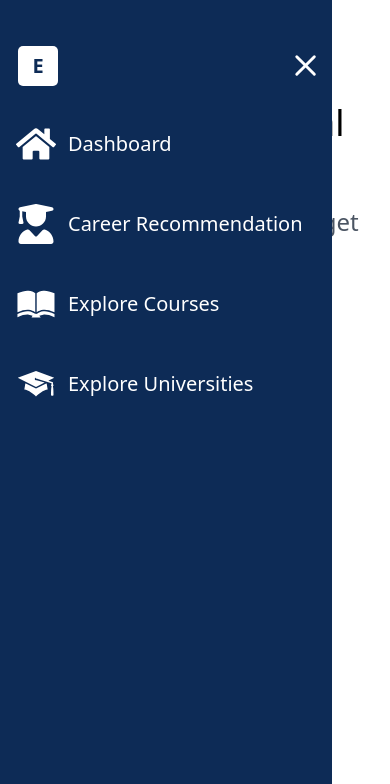
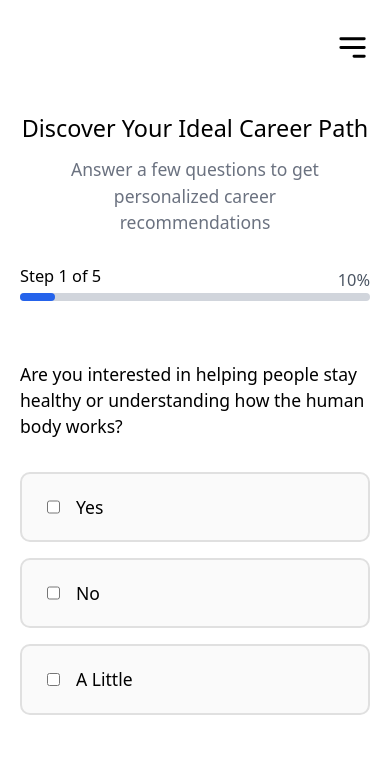
Before and after one commit to Chrismiweb/frontend-recommendation-system, a React (Vite) app: page /result in a window 390 px wide. Shown: the top 784 px of the page. Built offline with nearby package versions, Linux system fonts and the light colour scheme.

Commit message:
recommendation responsiveness

```diff
--- a/src/pages/Recommendation/Recommendation.jsx
+++ b/src/pages/Recommendation/Recommendation.jsx
@@ -1,13 +1,42 @@
-import React from 'react'
+import React, { useState } from 'react'
 import { Link } from 'react-router-dom'
+import Sidebar from '../../components/Sidebar';
+import { HiOutlineMenuAlt3 } from "react-icons/hi"
+
 
 function Recommendation() {
+   const [showSidebar, setShowSidebar] = useState(false)
+
+
+    //   handle display sidebar
+          const handleDisplaySidebar = () => {
+              setShowSidebar(true); // open sidebar
+          };
+
+          const handleCloseSidebar = () => {
+              setShowSidebar(false); // close sidebar
+          };
   return (
-    <div className='flex flex-col items-center gap-[25px] pt-[239px]'>
-        <h1 className='text-[32px]'>Discover Your Ideal Career Path</h1>
-        <p className='text-[#6B7280] text-[18px] text-center'>Take our 5-minute assessment to get personalized career recommendations based on your interests and strengths</p>
-        <Link to='/result' className='bg-[#2563EB] text-white px-[20px] text-[20px] py-[15px] rounded-[10px] cursor-pointer'>Begin Recommendation</Link>
-        <p className='text-[#6B7280] text-[15px] text-center'>No personal information required</p>
+    <div className='flex flex-col pt-[30px] gap-[20vh] lg:pt-[239px]'>
+        <div className='flex lg:hidden w-full justify-end'>
+            <div>
+                {!showSidebar && (
+                    <button onClick={handleDisplaySidebar} className='text-[9vw] md:text-[6vw]'>
+                    <HiOutlineMenuAlt3 />
+                    </button>
+                )}
+            </div>
+            {/* Mobile sidebar */}
+              {showSidebar && (
+                  <Sidebar onClose={handleCloseSidebar} />
+              )}
+        </div>
+        <div className='flex flex-col items-center gap-[25px] '>
+            <h1 className='md:text-[4vw] lg:text-[2vw] text-[6vw] text-center'>Discover Your Ideal Career Path</h1>
+            <p className='w-[90%] lg:w-[60%] text-[#6B7280] text-center md:text-[2.3vw] lg:text-[1.3vw] text-[4.5vw]'>Take our 5-minute assessment to get personalized career recommendations based on your interests and strengths</p>
+            <Link to='/result' className='bg-[#2563EB] text-white px-[20px] md:text-[2.1vw] lg:text-[1.1vw] text-[4.2vw] py-[15px] text-center rounded-[10px] cursor-pointer'>Begin Recommendation</Link>
+            <p className='text-[#6B7280] text-[15px] text-center'>No personal information required</p>
+        </div>
     </div>
   )
 }
--- a/src/pages/Recommendation/RecommendationPage.jsx
+++ b/src/pages/Recommendation/RecommendationPage.jsx
@@ -5,8 +5,10 @@ import Recommendation from './Recommendation'
 function RecommendationPage() {
   return (
     <div className='flex'>
-        <Sidebar/>
-        <main className='w-[95%] ml-auto'>
+        <div className='hidden lg:flex'>
+          <Sidebar />
+        </div>
+        <main className='w-full px-[30px] lg:px-0 lg:w-[95%] ml-auto'>
             <Recommendation/>
         </main>
     </div>
--- a/src/pages/Recommendation/Result.jsx
+++ b/src/pages/Recommendation/Result.jsx
@@ -8,8 +8,11 @@ import { ToastContainer, toast } from "react-toastify";
 import { GoPlus } from "react-icons/go";
 import { MdOutlineClose } from "react-icons/md";
 import { GrCloudUpload } from "react-icons/gr";
+import { HiOutlineMenuAlt3 } from "react-icons/hi"
+
 // import { SMTPClient } from 'emailjs';
 import { Spin } from 'antd';
+import Sidebar from "../../components/Sidebar";
 
 const categories = {
   "Health & Medicine": [
@@ -63,6 +66,18 @@ const Result = () => {
   const [sampleFile, setSampleFile] = useState(null);
   const [previewURL, setPreviewURL] = useState(null);
   const [loading, setLoading] = useState(false)
+  const [showSidebar, setShowSidebar] = useState(false)
+
+
+//   handle display sidebar
+    const handleDisplaySidebar = () => {
+        setShowSidebar(true); // open sidebar
+    };
+
+    const handleCloseSidebar = () => {
+        setShowSidebar(false); // close sidebar
+    };
+
   const [questionnaire, setQuestionnaire] = useState(() => {
     const q = {};
     for (let group in categories) {
@@ -137,14 +152,14 @@ const handlePrevQuestion = () => {
       const currentQuestion = allQuestions[currentQuestionIndex];
       return (
         <div key={currentQuestion.key}>
-          <label className="block mb-2 text-black mt-[60px] text-[24px]">{currentQuestion.label}</label>
+          <label className="block mb-2 text-black mt-[60px] md:text-[2.3vw] lg:text-[1.3vw] text-[4.5vw]">{currentQuestion.label}</label>
 
           {/* Mapped checkboxes */}
           <div className="w-full h-[100px] gap-[16px] mt-[32px] flex flex-col">
             {options.map((option) => (
               <div
                 key={option.value}
-                className="flex gap-[16px] py-[25px] px-[25px] bg-[#FAFAFA] border-2 border-[#E0E0E0] rounded-[10px]"
+                className="flex gap-[16px] py-[20px] md:py-[25px] px-[25px] bg-[#FAFAFA] border-2 border-[#E0E0E0] rounded-[10px]"
               >
                 <input
                   type="checkbox"
@@ -153,7 +168,7 @@ const handlePrevQuestion = () => {
                   onChange={() => handleQuestionnaireChange(currentQuestion.group, currentQuestion.key, option.value)}
                   className="cursor-pointer"
                 />
-                <label htmlFor={`${option.value}-${currentQuestion.key}`} className="text-[24px] cursor-pointer">
+                <label htmlFor={`${option.value}-${currentQuestion.key}`} className="md:text-[2.3vw] lg:text-[1.3vw] text-[4.5vw] cursor-pointer">
                   {option.label}
                 </label>
               </div>
@@ -178,18 +193,33 @@ const handlePrevQuestion = () => {
   const progress = ((currentQuestionIndex + 1) / allQuestions.length) * 100;
 
   return (
-    <div className="w-[100%] flex flex-col justify-center items-center pt-[96px]">
+<div className="flex flex-col">
+    <div className='flex lg:hidden w-full pt-[30px] justify-end'>
+        <div>
+            {!showSidebar && (
+                <button onClick={handleDisplaySidebar} className='text-[9vw] md:text-[6vw]'>
+                <HiOutlineMenuAlt3 />
+                </button>
+            )}
+        </div>
+        {/* Mobile sidebar */}
+          {showSidebar && (
+              <Sidebar onClose={handleCloseSidebar} />
+          )}
+    </div>
+    <div className="w-[100%] flex flex-col justify-center items-center pt-[40px] lg:pt-[96px]">
       <ToastContainer />
-      <h1 className="text-[36px]">Discover Your Ideal Career Path</h1>
-      <p className="text-[24px] text-[#4B5563]">Answer a few questions to get personalized career recommendations</p>
+
+      <h1 className="md:text-[4vw] lg:text-[2vw] text-[6vw] mb-[10px] text-center">Discover Your Ideal Career Path</h1>
+      <p className="w-[90%] lg:w-[60%] text-[#6B7280] text-center md:text-[2.3vw] lg:text-[1.3vw] text-[4.5vw]">Answer a few questions to get personalized career recommendations</p>
 
 
       <div className="w-[100%] flex flex-col justify-center items-center mt-[25px]">
-          <div className="flex justify-between items-center w-[50%]">
-              <p>Step 1 of 5</p>
-              <p className="mt-2 text-lg text-[#4B5563">{Math.round(progress)}%</p>
+          <div className="flex justify-between items-center w-full md:w-[100%] lg:w-[50%]">
+              <p className="md:text-[2.3vw] lg:text-[1.1vw] text-[4.2vw]">Step 1 of 5</p>
+              <p className="mt-2 md:text-[2.3vw] lg:text-[1.1vw] text-[4.2vw] text-[#4B5563]">{Math.round(progress)}%</p>
           </div>
-          <div className="w-[50%] bg-gray-300 h-2 rounded-full">
+          <div className="w-full md:w-[100%] lg:w-[50%] bg-gray-300 h-2 rounded-full">
             <div
               className="bg-[#2563EB] h-full rounded-full"
               style={{ width: `${progress}%` }}
@@ -200,25 +230,25 @@ const handlePrevQuestion = () => {
 
       {/* Questionnaire Page */}
       {!isQuestionnaireComplete ? (
-        <div className="w-[50%]">
+        <div className="w-full md:w-[90%] lg:w-[50%]">
           <div>
             {renderQuestion()}
           </div>
-          <div className="flex justify-between items-center mt-[300px]">
-              <button onClick={handlePrevQuestion} className=" bg-[#2563EB] text-white text-[18px] px-[31px] py-2 rounded cursor-pointer">
+          <div className="flex justify-between items-center mt-[28vh] mb-[50px] md:mt-[250px] lg:mt-[300px]">
+              <button onClick={handlePrevQuestion} className=" bg-[#2563EB] text-white md:text-[2.3vw] lg:text-[1vw] text-[4.5vw] px-[31px] py-2 rounded cursor-pointer">
               Back
             </button>
-              <button onClick={handleNextQuestion} className=" bg-[#2563EB] text-white text-[18px] px-[31px] py-2 rounded cursor-pointer">
+              <button onClick={handleNextQuestion} className=" bg-[#2563EB] text-white md:text-[2.3vw] lg:text-[1vw] text-[4.5vw] px-[31px] py-2 rounded cursor-pointer">
               Next {">"}
             </button>
           </div>
         </div>
       ) : (
         // After completing the questionnaire, show the subject/grade form
-        <div className="w-[50%] flex flex-col justify-center items-center gap-[15px] mt-[24px]">
+        <div className="w-[100%] lg:w-[50%] flex flex-col justify-center items-center gap-[15px] mt-[24px]">
           {/* Subject and Grade Selection */}
           {subjects.map((subj, index) => (
-            <div key={subj.id} className="flex gap-4 w-[95%] justify-between items-center ">
+            <div key={subj.id} className="flex gap-4 w-full justify-between items-center ">
               <select
                 value={subj.subject}
                 onChange={(e) => {
@@ -226,7 +256,7 @@ const handlePrevQuestion = () => {
                   updated[index].subject = e.target.value;
                   setSubjects(updated);
                 }}
-                className="border-2 p-2 w-[80%] border-[#E5E7EB] rounded-[5px] text-[#9CA3AF]"
+                className="border-2 p-2 w-[60%] md:w-[70%] lg:w-[80%] border-[#E5E7EB] rounded-[5px] text-[#9CA3AF] md:text-[2.3vw] lg:text-[0.9vw] text-[3.8vw]"
               >
                 <option value="">Subject</option>
                 <option>English Language</option>
@@ -257,7 +287,7 @@ const handlePrevQuestion = () => {
                   g[index] = e.target.value;
                   setGrades(g);
                 }}
-                className="border p-2 rounded w-[15%] border-[#E5E7EB] text-[#9CA3AF]"
+                className="border p-2 rounded w-[37%]  lg:w-[15%] border-[#E5E7EB] text-[#9CA3AF] md:text-[2.3vw] lg:text-[0.9vw] text-[3.8vw]"
               >
                 <option value="">Grade</option>
                 <option>A1</option><option>B2</option><option>B3</option>
@@ -269,11 +299,11 @@ const handlePrevQuestion = () => {
             </div>
           ))}
           <div className="w-full">
-              <button onClick={() => setSubjects([...subjects, { id: Date.now(), subject: "" }])} className="mb-4 flex items-center mt-[6px] cursor-pointer gap-2 text-[17px] font-semibold text-[#2563EB]">
-                <GoPlus className="text-[17px] font-bold"/> Add Another Subject
+              <button onClick={() => setSubjects([...subjects, { id: Date.now(), subject: "" }])} className="mb-4 flex items-center mt-[6px] cursor-pointer gap-2 md:text-[2.3vw] lg:text-[1vw] text-[4.5vw] font-semibold text-[#2563EB]">
+                <GoPlus className="md:text-[2.3vw] lg:text-[1vw] text-[4.5vw] font-bold"/> Add Another Subject
               </button>
           </div>
-          <p className="text-[250x] font-bold mt-[20px]">OR</p>
+          <p className="md:text-[2.3vw] lg:text-[1.3vw] text-[4.5vw] font-bold mt-[20px]">OR</p>
           <div className="relative mt-[20px] w-full">
               <input
                 type="file"
@@ -284,7 +314,7 @@ const handlePrevQuestion = () => {
               />
               <label
                 htmlFor="file-upload"
-                className="w-[100%] border-[#2563EB] flex justify-center items-center gap-[5px] text-[#2563EB] rounded-[10px] text-[16px] py-[10px] border-2 cursor-pointer"
+                className="w-[100%] border-[#2563EB] flex justify-center items-center gap-[5px] text-[#2563EB] rounded-[10px] md:text-[2.3vw] lg:text-[1vw] text-[3.9vw] py-[10px] border-2 cursor-pointer"
               >
                 <GrCloudUpload />
                 <span>Upload Result</span>
@@ -303,10 +333,10 @@ const handlePrevQuestion = () => {
             )}
 
           <div className="w-full mt-[30px]">
-              <p className='text-[20px] font-bold'>Preferred Study Location</p>
-              <p className='text-[#4B5563] text-[14px] font-semibold mt-[24px]'>Select the region where you'd like to study</p>
+              <p className='md:text-[2.5vw] lg:text-[1.2vw] text-[4.5vw] font-bold'>Preferred Study Location</p>
+              <p className='text-[#4B5563] md:text-[2.2vw] lg:text-[0.8vw] text-[3.7vw] font-semibold mt-[10px] lg:mt-[20px]'>Select the region where you'd like to study</p>
           </div>
-          <select value={region} onChange={(e) => setRegion(e.target.value)} className="border-2 p-2 w-full py-[10px] border-[#E5E7EB] rounded-[5px] text-[#9CA3AF]">
+          <select value={region} onChange={(e) => setRegion(e.target.value)} className="border-2 p-2 w-full py-[10px] border-[#E5E7EB] rounded-[5px] text-[#9CA3AF] md:text-[2.3vw] lg:text-[0.9vw] text-[3.8vw]">
             <option value="">Select a Region</option>
             <option>North Central</option>
             <option>North East</option>
@@ -320,14 +350,14 @@ const handlePrevQuestion = () => {
           <input type="email" value={email} onChange={(e)=>setEmail(e.target.value)} />
 
           {/* Final recommendation button */}
-         <div className="w-full justify-between items-center flex">
-           <button onClick={handlePrevQuestion} className=" bg-[#2563EB] text-white text-[18px] px-[31px] py-2 rounded cursor-pointer">
+         <div className="w-full justify-between items-center flex mb-[50px]">
+           <button onClick={handlePrevQuestion} className=" bg-[#2563EB] text-white md:text-[2.3vw] lg:text-[1vw] text-[4.5vw] px-[31px] py-2 rounded cursor-pointer">
               Back
             </button>
             <button
                 onClick={fetchRecommendations}
                 disabled={loading}  // Disable the button when loading is true
-                className={`mt-6 bg-[#2563EB] text-[18px] text-white px-[31px] py-2 rounded ${loading ? 'cursor-not-allowed opacity-50' : ''}`}
+                className={` bg-[#2563EB] md:text-[2.3vw] lg:text-[1vw] text-[4.5vw] text-white px-[15px] py-2 rounded ${loading ? 'cursor-not-allowed opacity-50' : ''}`}
               >
                 {loading ? (
                   <div className="flex items-center justify-center">
@@ -346,12 +376,13 @@ const handlePrevQuestion = () => {
       {result && (
         <div className="bg-gray-100 p-4 mt-6 rounded">
           <h2 className="text-lg font-bold mb-2">Recommended Courses:</h2>
-          <pre className="whitespace-pre-wrap font-sans text-[20px]">{result.replaceAll("*", "")}</pre>
+          <pre className="whitespace-pre-wrap font-sans md:text-[2.3vw] lg:text-[1.3vw] text-[4.5vw]">{result.replaceAll("*", "")}</pre>
         </div>
       )}
       {/* email sending  */}
 
     </div>
+</div>
   );
 };
 
--- a/src/pages/Recommendation/ResultPage.jsx
+++ b/src/pages/Recommendation/ResultPage.jsx
@@ -5,10 +5,12 @@ import Result from './Result'
 function ResultPage() {
   return (
     <div className='flex'>
-        <Sidebar/>
-        <main className='w-[95%] ml-auto'>
-            <Result/>
-        </main>
+      <div className='hidden lg:flex'>
+        <Sidebar />
+      </div>
+      <main className='w-full px-[20px] lg:px-0 lg:w-[95%] ml-auto'>
+          <Result/>
+      </main>
     </div>
   )
 }
```
Also changed, not shown: src/pages/Dashboard/Dashboard.jsx (+6 -6 lines).
